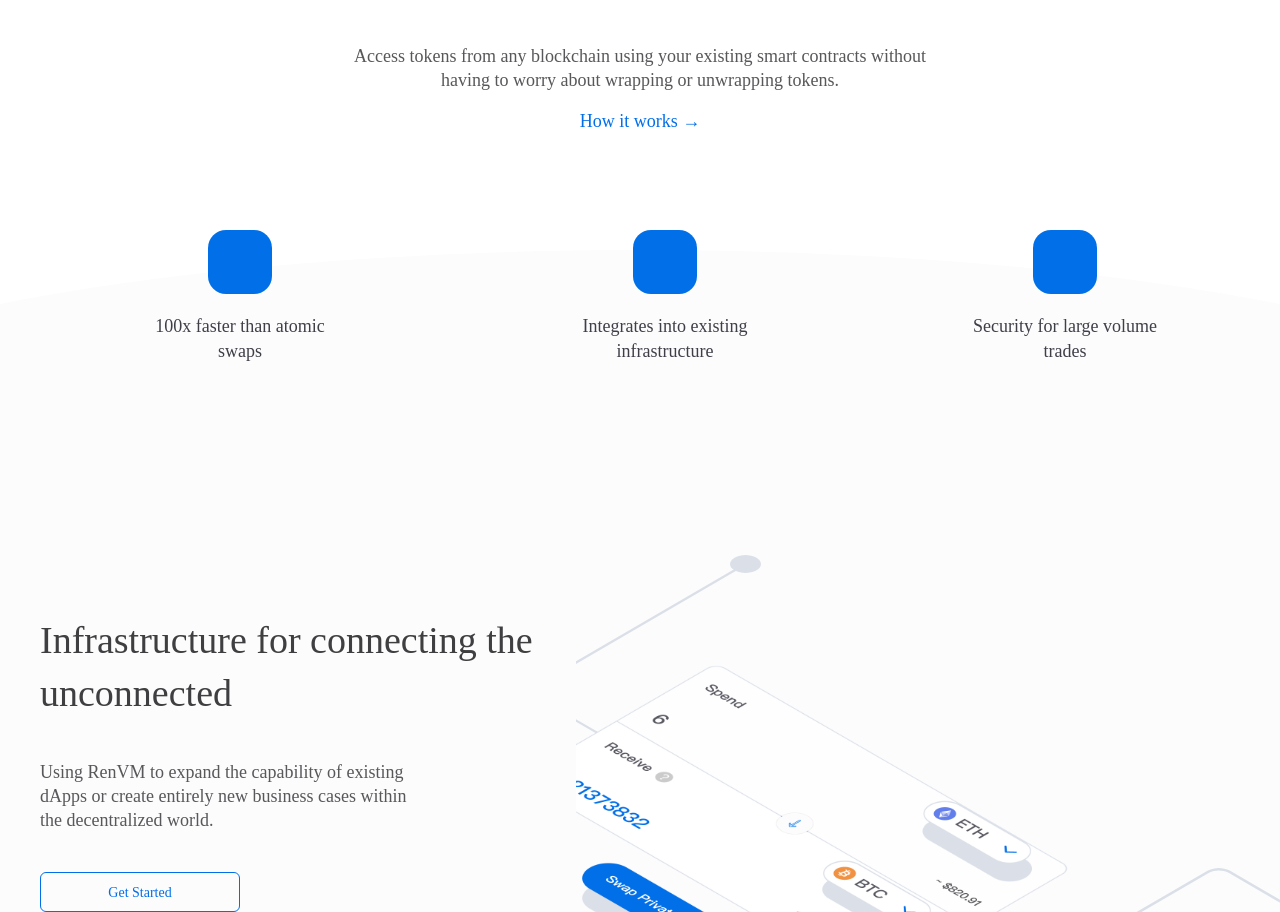
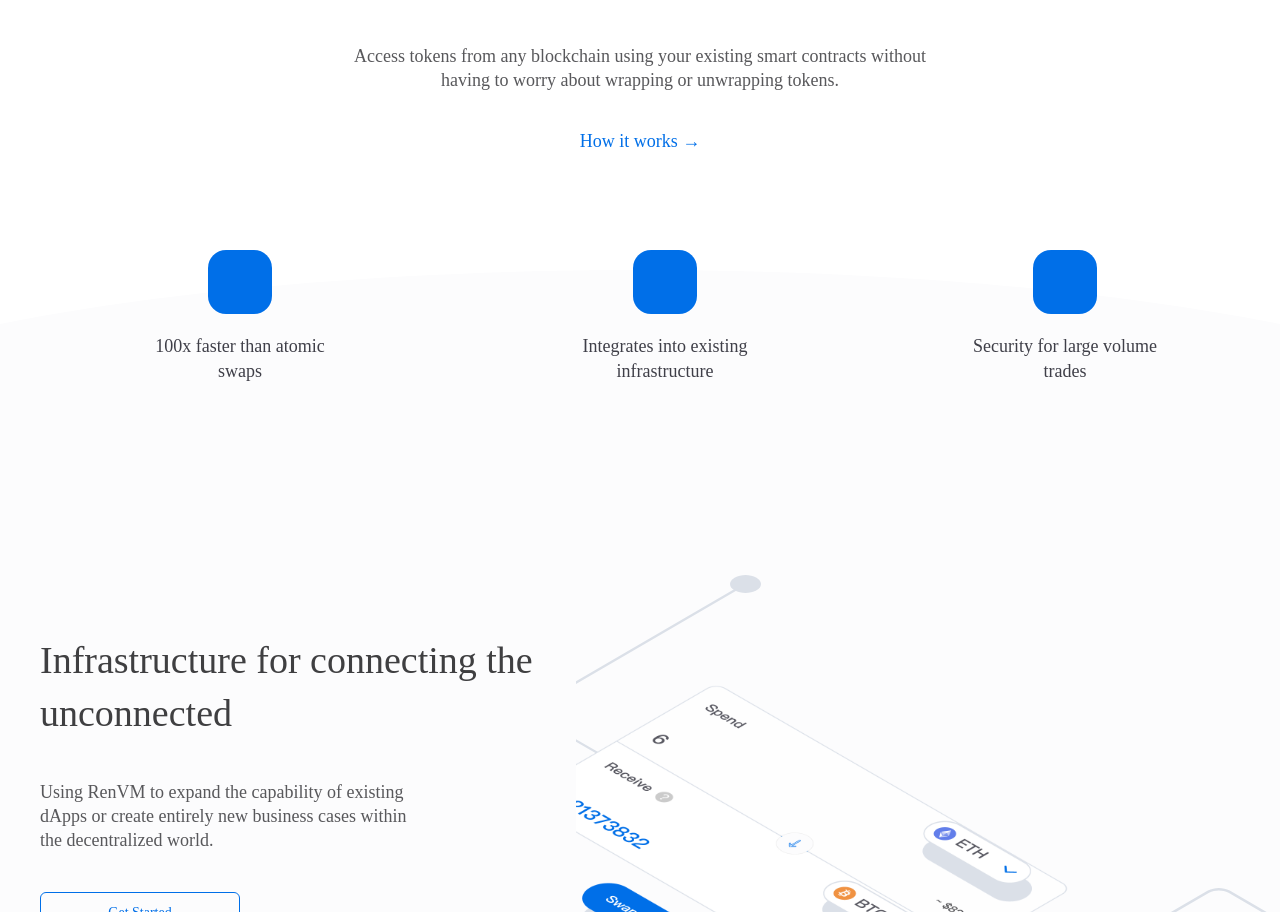
Before and after one commit to KadenZipfel/renproject.io, a React (Create React App) app: page / in a window 1280 px wide. Shown: the part 989-1901 px from the top of the page. Built offline with nearby package versions, Linux system fonts and the light colour scheme; no server answers; a web font is replaced by a local one.

Commit message:
Use content-buttons section

```diff
--- a/src/components/HomePage.tsx
+++ b/src/components/HomePage.tsx
@@ -34,7 +34,9 @@ class HomePage extends React.Component {
                             <div className="section--content">
                                 <ContentBlock subtitle="Cross-chain liquidity that's 100x faster than atomic swaps.">
                                     <p>Access tokens from any blockchain using your existing smart contracts without having to worry about wrapping or unwrapping tokens.</p>
-                                    <a href="" className="content--link" >How it works &rarr;</a>
+                                    <div className="content--buttons">
+                                        <ExternalLink href="" className="content--link" >How it works &rarr;</ExternalLink>
+                                    </div>
                                 </ContentBlock>
                             </div>
                         </div>
--- a/src/styles/_home.scss
+++ b/src/styles/_home.scss
@@ -100,16 +100,9 @@
     }
 }
 .section.section--cross-chain {
-    // color: white;
-    // border-top: 0.1rem solid $border;
-    // background: url('#{$images}/illustration-chip.png') no-repeat top;
-    // background-size: auto 100%;
     text-align: center;
     .content--body {
         width: 100%;
-        a.content--link {
-            margin-top: 2rem;
-        }
     }
     .section--content {
         @include col-xs-12;
```
